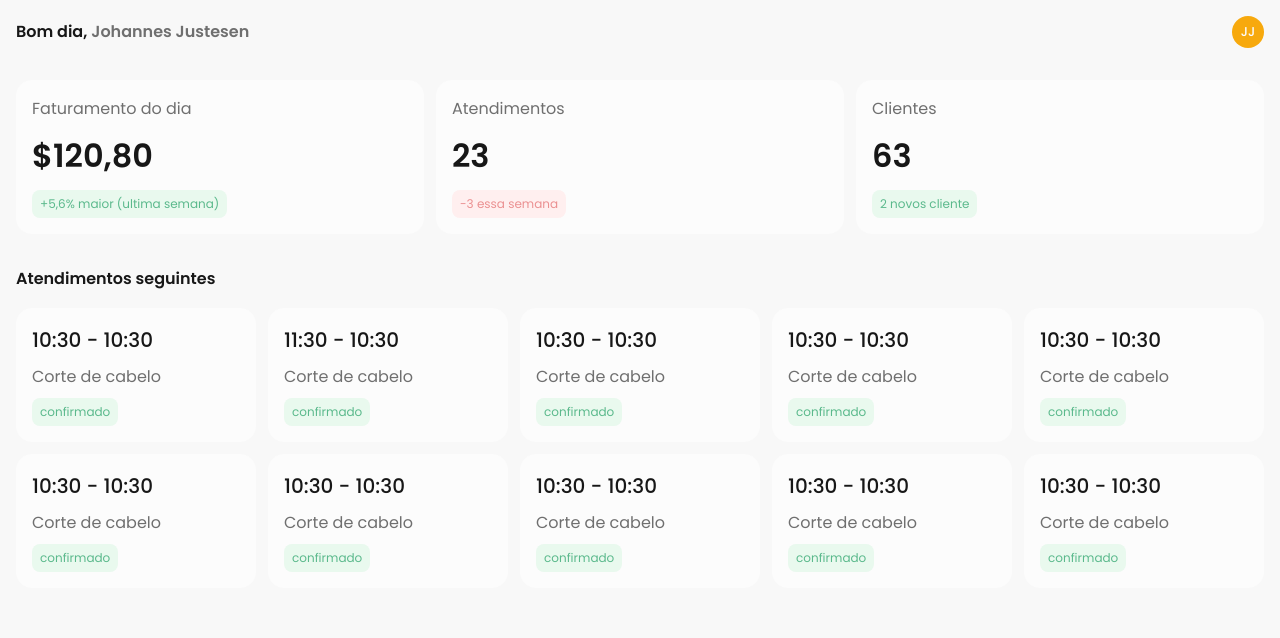
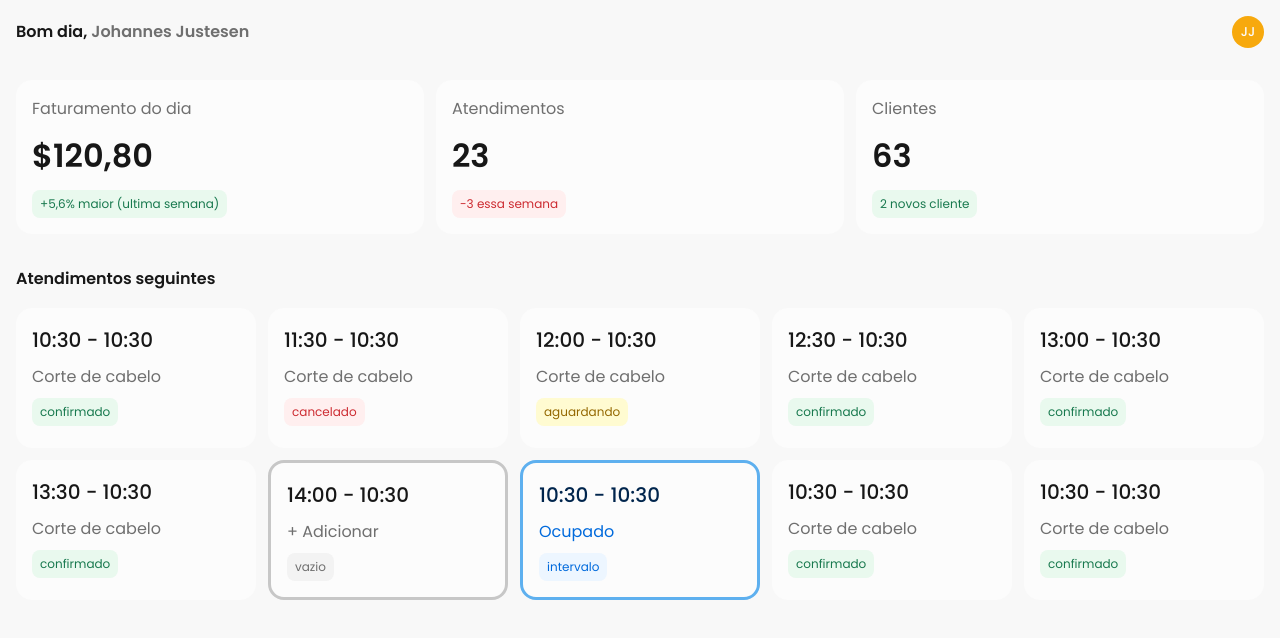
Before and after one commit to rsyst/barberpass-front, a Next.js app: page /dashboard in a window 1280 px wide. Shown: the top 638 px of the page. Built offline with nearby package versions, Linux system fonts and the light colour scheme; sample sign-in values are in the browser's storage.

Commit message:
feat: adiciona modal no dashboard

```diff
--- a/package.json
+++ b/package.json
@@ -40,7 +40,7 @@
     "next-pwa": "^5.3.1",
     "react": "17.0.2",
     "react-dom": "17.0.2",
-    "react-icons": "^4.4.0",
+    "react-icons": "^4.8.0",
     "styled-components": "5.3.3"
   },
   "devDependencies": {
--- a/src/shared/components/Badge/Badge.tsx
+++ b/src/shared/components/Badge/Badge.tsx
@@ -7,6 +7,7 @@ export const RstBadge = ({ ...props }: iRstBadgeProps) => {
   const defaultStyle: iRstBadgeProps = {
     borderRadius: 8,
     bg: `${props?.colorScheme}.300`,
+    color: `${props?.colorScheme}.1100`,
     w: 'max-content',
     fontWeight: 'regular',
     py: 1,
--- a/src/shared/components/Input/Input.tsx
+++ b/src/shared/components/Input/Input.tsx
@@ -11,7 +11,7 @@ interface iProps extends InputProps {
 const RstInput = ({ label, helperText, errorMessage, isError, ...props }: iProps) => {
   return (
     <FormControl isInvalid={isError}>
-      <FormLabel>{label}</FormLabel>
+      <FormLabel color="gray.1100">{label}</FormLabel>
       <Input
         {...props}
         h="54px"
--- a/src/shared/components/MeetCard/MeetCard.tsx
+++ b/src/shared/components/MeetCard/MeetCard.tsx
@@ -1,29 +1,116 @@
-import { Flex } from '@chakra-ui/react'
+import { Flex, FlexProps, useDisclosure } from '@chakra-ui/react'
 import React from 'react'
 import RstBadge from '../Badge'
 import RstText from '../Text'
+import MeetCardSchedule from './MeetCardSchedule'
 
-interface iRstMeetCard {
+export interface iRstMeetCard {
   start: string
   end: string
-  status: { pt: string }
-  // status: 'CONFIRMED' | 'CANCELED' | 'WAITING_CONFIRMATION' | 'EMPTY' | 'BREAK_TIME'
+  status: { pt: string; key: 'CONFIRMED' | 'CANCELED' | 'WAITING_CONFIRMATION' | 'EMPTY' | 'BREAK_TIME' }
   service: {
     name: string
   }
+  id: string
 }
 
-const RstMeetCard = ({ start, end, service, status }: iRstMeetCard) => {
+const RstMeetCard = ({ start, end, service, status, id }: iRstMeetCard) => {
+  const { isOpen, onClose, onOpen } = useDisclosure()
+
+  const defaultStyle: FlexProps = {
+    flexDir: 'column',
+    p: 4,
+    bg: 'gray.100',
+    borderRadius: 16,
+    gap: 2,
+    minW: 170,
+    _hover: {
+      bg: 'gray.300'
+    },
+    cursor: 'pointer',
+    onClick: onOpen
+  }
+  const item = { start, end, service, status, id }
+
+  const MeetWithStatus = () => {
+    switch (status.key) {
+      case 'CONFIRMED':
         return (
-    <Flex flexDir="column" p={4} bg="gray.100" borderRadius={16} gap={2} minW={150}>
+          <Flex {...defaultStyle}>
             <RstText fontVariant="h4" color="gray.1200">
               {start} - {end}
             </RstText>
             <RstText fontVariant="body1" color="gray.1100">
               {service?.name}
             </RstText>
-      <RstBadge colorScheme="green">{status.pt}</RstBadge>
+            <RstBadge colorScheme="green" size="sm">
+              {status.pt}
+            </RstBadge>
           </Flex>
+        )
+      case 'CANCELED':
+        return (
+          <Flex {...defaultStyle}>
+            <RstText fontVariant="h4" color="gray.1200">
+              {start} - {end}
+            </RstText>
+            <RstText fontVariant="body1" color="gray.1100">
+              {service?.name}
+            </RstText>
+            <RstBadge colorScheme="red" size="sm">
+              {status.pt}
+            </RstBadge>
+          </Flex>
+        )
+      case 'WAITING_CONFIRMATION':
+        return (
+          <Flex {...defaultStyle}>
+            <RstText fontVariant="h4" color="gray.1200">
+              {start} - {end}
+            </RstText>
+            <RstText fontVariant="body1" color="gray.1100">
+              {service?.name}
+            </RstText>
+            <RstBadge colorScheme="yellow" size="sm">
+              {status.pt}
+            </RstBadge>
+          </Flex>
+        )
+      case 'EMPTY':
+        return (
+          <Flex {...defaultStyle} borderColor="gray.800" borderWidth={3}>
+            <RstText fontVariant="h4" color="gray.1200">
+              {start} - {end}
+            </RstText>
+            <RstText fontVariant="body1" color="gray.1100">
+              + Adicionar
+            </RstText>
+            <RstBadge colorScheme="gray" size="sm">
+              {status.pt}
+            </RstBadge>
+          </Flex>
+        )
+      case 'BREAK_TIME':
+        return (
+          <Flex {...defaultStyle} borderColor="blue.800" borderWidth={3}>
+            <RstText fontVariant="h4" color="blue.1200">
+              {start} - {end}
+            </RstText>
+            <RstText fontVariant="body1" color="blue.1100">
+              Ocupado
+            </RstText>
+            <RstBadge colorScheme="blue" size="sm">
+              {status.pt}
+            </RstBadge>
+          </Flex>
+        )
+    }
+  }
+  return (
+    <>
+      <MeetWithStatus />
+      <MeetCardSchedule isOpen={isOpen} onClose={onClose} item={item} />
+    </>
   )
 }
 
--- a/src/shared/components/MeetCard/MeetCardSchedule.tsx
+++ b/src/shared/components/MeetCard/MeetCardSchedule.tsx
@@ -1,5 +1,4 @@
 import {
-  Button,
   Modal,
   ModalBody,
   ModalCloseButton,
@@ -10,14 +9,15 @@ import {
   useToast
 } from '@chakra-ui/react'
 import React, { useState, useMemo } from 'react'
-import { iMeet } from '@shared/interface/public'
 import { useMutationMeetsControllerUpdate } from '@shared/service/MeetsController'
 import RstInput from '../Input'
+import { iRstMeetCard } from './MeetCard'
+import RstButton from '../Button'
 
 interface iProps {
   isOpen: boolean
   onClose: () => void
-  item: iMeet
+  item: iRstMeetCard
 }
 
 interface iForm {
@@ -72,7 +72,7 @@ const MeetCardSchedule = ({ isOpen, onClose, item }: iProps) => {
     <Modal isOpen={isOpen} onClose={onClose}>
       <ModalOverlay />
       <ModalContent m={2}>
-        <ModalHeader>Agendar cliente</ModalHeader>
+        <ModalHeader color="gray.1200">Agendar cliente</ModalHeader>
         <ModalCloseButton />
         <ModalBody>
           <RstInput
@@ -83,12 +83,10 @@ const MeetCardSchedule = ({ isOpen, onClose, item }: iProps) => {
         </ModalBody>
 
         <ModalFooter>
-          <Button variant="outline" mr={3} onClick={onClose}>
+          <RstButton variant="ghost" colorScheme="gray" mr={3} onClick={onClose}>
             Fechar
-          </Button>
-          <Button colorScheme="whatsapp" onClick={handleSubmit}>
-            Confirmar
-          </Button>
+          </RstButton>
+          <RstButton onClick={handleSubmit}>Confirmar</RstButton>
         </ModalFooter>
       </ModalContent>
     </Modal>
--- a/src/shared/pages/Dashboard/Dashboard.tsx
+++ b/src/shared/pages/Dashboard/Dashboard.tsx
@@ -2,6 +2,7 @@ import { Grid } from '@chakra-ui/react'
 import RstHeader from '@shared/components/Header'
 import RstInfoCard from '@shared/components/InfoCard'
 import RstMeetCard from '@shared/components/MeetCard'
+import { iRstMeetCard } from '@shared/components/MeetCard/MeetCard'
 import RstText from '@shared/components/Text'
 import React from 'react'
 
@@ -36,22 +37,78 @@ const Dashboard = () => {
 
 export default Dashboard
 
-const Appointments = [
+const Appointments: iRstMeetCard[] = [
   {
     start: '10:30',
     end: '10:30',
     status: { key: 'CONFIRMED', pt: 'confirmado' },
     service: {
       name: 'Corte de cabelo'
-    }
+    },
+    id: 'asd'
   },
   {
     start: '11:30',
     end: '10:30',
+    status: { key: 'CANCELED', pt: 'cancelado' },
+    service: {
+      name: 'Corte de cabelo'
+    },
+    id: 'asd'
+  },
+  {
+    start: '12:00',
+    end: '10:30',
+    status: { key: 'WAITING_CONFIRMATION', pt: 'aguardando' },
+    service: {
+      name: 'Corte de cabelo'
+    },
+    id: 'asd'
+  },
+  {
+    start: '12:30',
+    end: '10:30',
     status: { key: 'CONFIRMED', pt: 'confirmado' },
     service: {
       name: 'Corte de cabelo'
-    }
+    },
+    id: 'asd'
+  },
+  {
+    start: '13:00',
+    end: '10:30',
+    status: { key: 'CONFIRMED', pt: 'confirmado' },
+    service: {
+      name: 'Corte de cabelo'
+    },
+    id: 'asd'
+  },
+  {
+    start: '13:30',
+    end: '10:30',
+    status: { key: 'CONFIRMED', pt: 'confirmado' },
+    service: {
+      name: 'Corte de cabelo'
+    },
+    id: 'asd'
+  },
+  {
+    start: '14:00',
+    end: '10:30',
+    status: { key: 'EMPTY', pt: 'vazio' },
+    service: {
+      name: 'Corte de cabelo'
+    },
+    id: 'asd'
+  },
+  {
+    start: '10:30',
+    end: '10:30',
+    status: { key: 'BREAK_TIME', pt: 'intervalo' },
+    service: {
+      name: 'Corte de cabelo'
+    },
+    id: 'asd'
   },
   {
     start: '10:30',
@@ -59,7 +116,8 @@ const Appointments = [
     status: { key: 'CONFIRMED', pt: 'confirmado' },
     service: {
       name: 'Corte de cabelo'
-    }
+    },
+    id: 'asd'
   },
   {
     start: '10:30',
@@ -67,54 +125,7 @@ const Appointments = [
     status: { key: 'CONFIRMED', pt: 'confirmado' },
     service: {
       name: 'Corte de cabelo'
-    }
-  },
-  {
-    start: '10:30',
-    end: '10:30',
-    status: { key: 'CONFIRMED', pt: 'confirmado' },
-    service: {
-      name: 'Corte de cabelo'
-    }
-  },
-  {
-    start: '10:30',
-    end: '10:30',
-    status: { key: 'CONFIRMED', pt: 'confirmado' },
-    service: {
-      name: 'Corte de cabelo'
-    }
-  },
-  {
-    start: '10:30',
-    end: '10:30',
-    status: { key: 'CONFIRMED', pt: 'confirmado' },
-    service: {
-      name: 'Corte de cabelo'
-    }
-  },
-  {
-    start: '10:30',
-    end: '10:30',
-    status: { key: 'CONFIRMED', pt: 'confirmado' },
-    service: {
-      name: 'Corte de cabelo'
-    }
-  },
-  {
-    start: '10:30',
-    end: '10:30',
-    status: { key: 'CONFIRMED', pt: 'confirmado' },
-    service: {
-      name: 'Corte de cabelo'
-    }
-  },
-  {
-    start: '10:30',
-    end: '10:30',
-    status: { key: 'CONFIRMED', pt: 'confirmado' },
-    service: {
-      name: 'Corte de cabelo'
-    }
+    },
+    id: 'asd'
   }
 ]
```
Also changed, not shown: 1 other file (tests, documents, lock files or other folders). Lines whose indentation alone changed are shown as unchanged.
